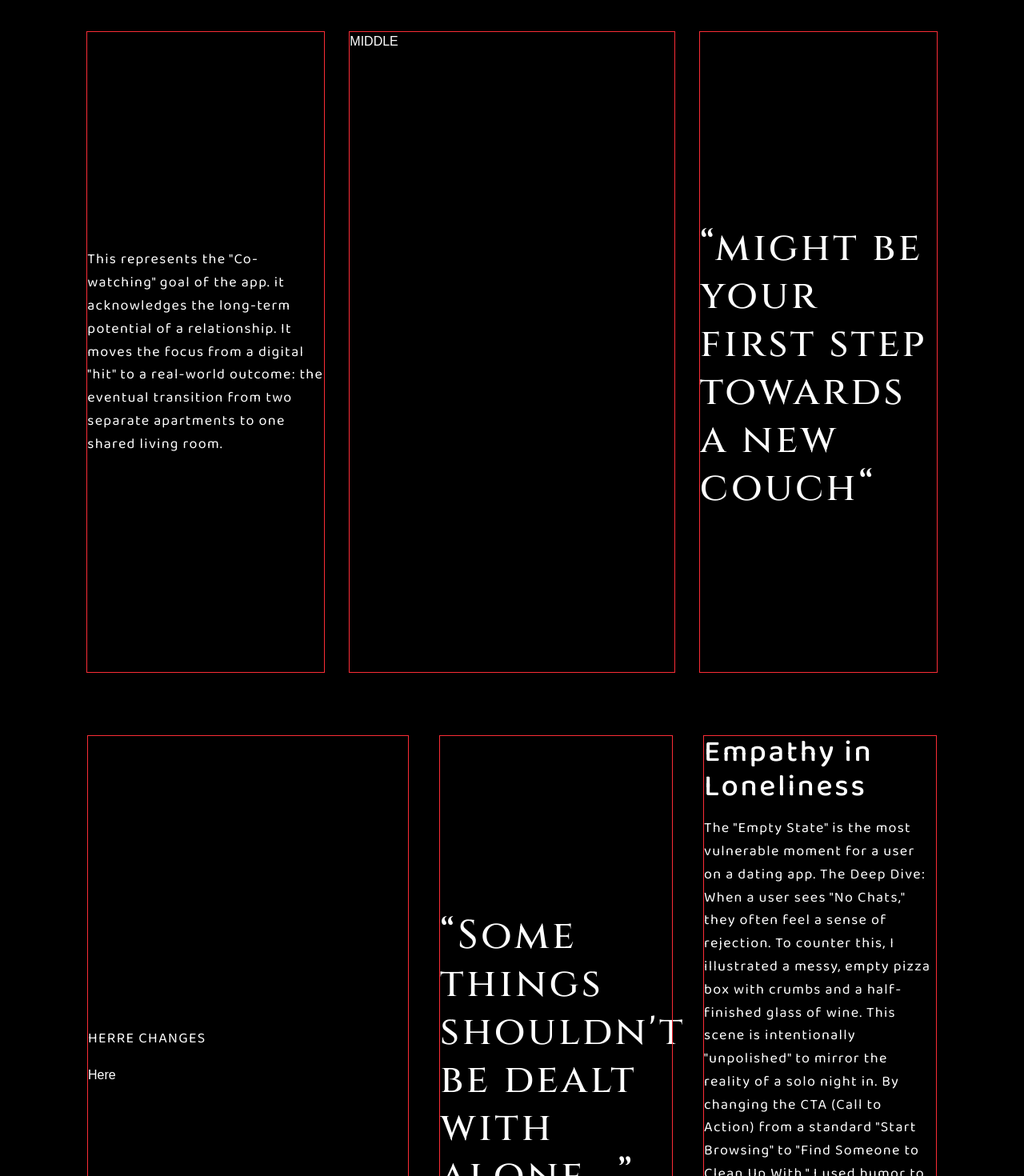
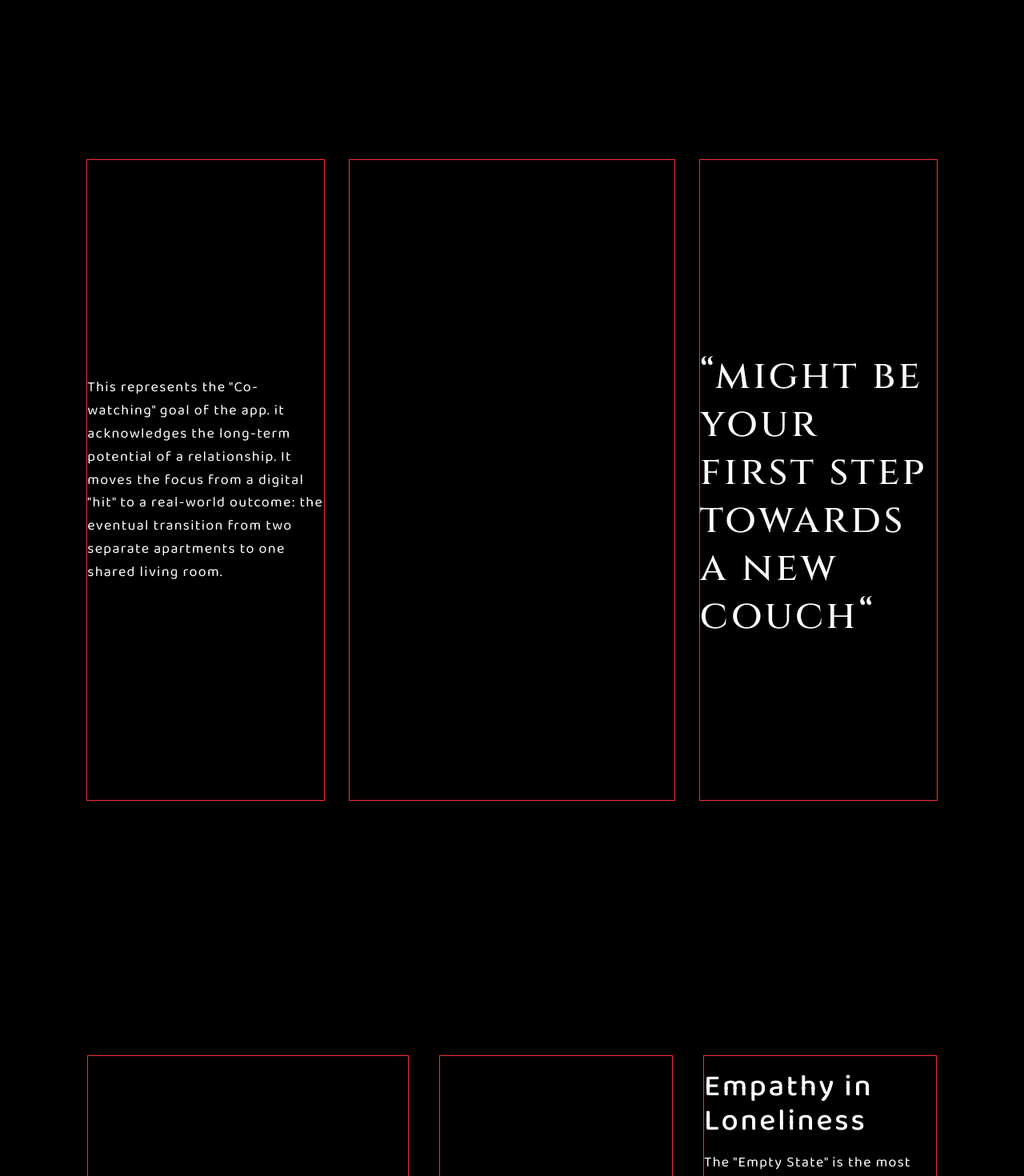
Before and after one commit to SirShabluli/portfolio, a Next.js app: page / in a window 1280 px wide. Shown: the part 840-2310 px from the top of the page at 80% size. Built offline with nearby package versions, Linux system fonts and the light colour scheme.

Commit message:
outlines/markers on and off function added

```diff
--- a/src/app/page.js
+++ b/src/app/page.js
@@ -16,6 +16,13 @@ export default function Home() {
   // הוספת State כדי להחזיק את האובייקט של Spline
   const [splineApp, setSplineApp] = useState(null);
 
+  // Debug flags - set to true/false to toggle
+  const showOutlines = true; // Change to false to hide red outlines
+  const showMarkers = false; // Change to false to hide GSAP markers
+
+  // Helper function to conditionally add outline classes
+  const outline = showOutlines ? "outline outline-1 outline-red-500" : "";
+
   useGSAP(
     () => {
       if (!splineApp) return;
@@ -29,7 +36,7 @@ export default function Home() {
         end: "bottom top",
         pin: "#mobile-wrapper",
         pinSpacing: false,
-        markers: true,
+        markers: showMarkers,
       });
 
       // פונקציית עזר קטנה כדי שלא תכתוב את אותו קוד 5 פעמים
@@ -39,8 +46,8 @@ export default function Home() {
             trigger: sectionClass,
             start: "top center",
             end: "center center",
-            scrub: 2,
-            markers: true,
+            scrub: 1,
+            markers: showMarkers,
           },
         });
 
@@ -50,14 +57,37 @@ export default function Home() {
           // כאן אנחנו מוסיפים את הסיבוב שרצית, הוא יסתיים בדיוק כשהתנועה מסתיימת
           tl.to(phoneModel.rotation, { y: rotationY, duration: 1 }, 0);
         }
+
+        // Text animations - animate text elements within this section
+        const section = document.querySelector(sectionClass);
+        if (section) {
+          const quotes = section.querySelectorAll(".quote");
+          const headings = section.querySelectorAll("h2, h3");
+          const paragraphs = section.querySelectorAll("p");
+
+          // Animate quotes - slide in from right after phone settles
+          quotes.forEach((quote) => {
+            tl.from(quote, { x: 100, opacity: 0, duration: 5 }, "-=1");
+          });
+
+          // Animate headings - fade and slide from top
+          headings.forEach((heading) => {
+            tl.from(heading, { y: 50, opacity: 0, duration: 0.8 }, "-=0.8");
+          });
+
+          // Animate paragraphs - subtle fade in
+          paragraphs.forEach((paragraph) => {
+            tl.from(paragraph, { y: 30, opacity: 0, duration: 0.8 }, "-=0.6");
+          });
+        }
       };
 
       // 2. הפעלת האנימציות לכל סקשן בנפרד
       animateSection(".section-1", 0, 0);
-      animateSection(".section-2", -25, Math.PI * 2); // סיבוב רבע סיבוב
-      animateSection(".section-3", 0, Math.PI * 4); // חזרה למרכז וחצי סיבוב
-      animateSection(".section-4", 0, Math.PI * 2);
-      animateSection(".section-5", 25, Math.PI * 2); // סיבוב שלם
+      animateSection(".section-2", -25, Math.PI * 0.15); // סיבוב רבע סיבוב
+      animateSection(".section-3", 0, Math.PI * 0); // חזרה למרכז וחצי סיבוב
+      animateSection(".section-4", 0, Math.PI * -2);
+      animateSection(".section-5", 25, Math.PI * 0); // סיבוב שלם
     },
     { scope: mainRef, dependencies: [splineApp] }
   );
@@ -65,7 +95,7 @@ export default function Home() {
   return (
     <main
       ref={mainRef}
-      className="relative bg-black text-white overflow-visible"
+      className="relative bg-black text-white overflow-visible flex flex-col gap-40"
     >
       {/* העברת פונקציית הטעינה לקומפוננטה */}
 
@@ -98,7 +128,9 @@ export default function Home() {
       </section>
       <section className="section-1">
         <div className="grid grid-cols-12 gap-8 flex justify-center my-20 min-h-screen ">
-          <div className=" col-span-4 md:col-span-3 outline outline-1 outline-red-500 md:col-start-2 flex flex-col justify-center gap-5">
+          <div
+            className={`col-span-4 md:col-span-3 ${outline} md:col-start-2 flex flex-col justify-center gap-5`}
+          >
             <p>
               This represents the "Co-watching" goal of the app. it acknowledges
               the long-term potential of a relationship. It moves the focus from
@@ -106,10 +138,8 @@ export default function Home() {
               from two separate apartments to one shared living room.
             </p>
           </div>
-          <div className="col-span-4 phone-pocket md:col-span-4 md:col-start-5 outline outline-1 outline-red-500">
-            MIDDLE
-          </div>
-          <div className=" col-span-4 md:col-span-3 md:col-start-9 outline outline-1 outline-red-500 flex flex-col gap-4 justify-center">
+          <div className={`col-span-4 phone-pocket md:col-span-4 md:col-start-5 ${outline}`}></div>
+          <div className={`col-span-4 md:col-span-3 md:col-start-9 ${outline} flex flex-col gap-4 justify-center`}>
             <span className="mt-10 flex items-center quote">
               &ldquo;might be your first step towards a new couch&ldquo;
             </span>
@@ -118,16 +148,13 @@ export default function Home() {
       </section>
       <section className="section-2">
         <div className="grid grid-cols-12 gap-10 flex justify-center my-20 min-h-screen ">
-          <div className="col-span-4 md:col-span-4 phone-pocket outline outline-1 outline-red-500 md:col-start-2 flex flex-col justify-center gap-5">
-            <p>HERRE CHANGES</p>
-            <h3>Here</h3>
-          </div>
-          <div className="col-span-4 md:col-span-3 md:col-start-6 outline outline-1 outline-red-500 flex flex-col justify-center">
+          <div className={`col-span-4 md:col-span-4 ${outline} md:col-start-2 flex flex-col justify-center gap-5`}></div>
+          <div className={`col-span-4 md:col-span-3 md:col-start-6 ${outline} flex flex-col justify-center`}>
             <span className="quote">
               “Some things shouldn&apos;t be dealt with alone...”
             </span>
           </div>
-          <div className=" col-span-4 md:col-span-3 md:col-start-9 outline outline-1 outline-red-500 flex flex-col gap-4">
+          <div className={`col-span-4 md:col-span-3 md:col-start-9 ${outline} flex flex-col justify-center gap-4`}>
             <h2>Empathy in Loneliness</h2>
 
             <p>
@@ -148,7 +175,7 @@ export default function Home() {
       </section>
       <section className="section-3">
         <div className="grid grid-cols-12 gap-8 flex justify-center my-20 min-h-screen ">
-          <div className="col-span-4 md:col-span-3 outline outline-1 outline-red-500 md:col-start-2 flex flex-col justify-center gap-5">
+          <div className={`col-span-4 md:col-span-3 ${outline} md:col-start-2 flex flex-col justify-center gap-5`}>
             <p>
               I drew inspiration from the iconic Netflix Profile Selection
               screen—the first thing millions of people see when they turn on
@@ -156,10 +183,8 @@ export default function Home() {
             </p>
             <h3>Here</h3>
           </div>
-          <div className="col-span-4 md:col-span-4 phone-pocket md:col-start-5 outline outline-1 outline-red-500">
-            MIDDLE
-          </div>
-          <div className=" col-span-4 md:col-span-3 md:col-start-9 outline outline-1 outline-red-500 flex flex-col gap-4">
+          <div className={`col-span-4 md:col-span-4 phone-pocket md:col-start-5 ${outline} flex items-center justify-center`}></div>
+          <div className={`col-span-4 md:col-span-3 md:col-start-9 ${outline} flex flex-col gap-4 justify-center`}>
             <h2>Sharing is Caring</h2>
             <p>
               The challenge was to design a screen that encourages users to
@@ -180,7 +205,7 @@ export default function Home() {
       </section>
       <section className="section-4">
         <div className="grid grid-cols-12 gap-8 flex justify-center my-20 min-h-screen ">
-          <div className="col-span-4 md:col-span-3 outline outline-1 outline-red-500 md:col-start-2 flex flex-col justify-center gap-5">
+          <div className={`col-span-4 md:col-span-3 ${outline} md:col-start-2 flex flex-col justify-center gap-5`}>
             <p>
               Technical errors and verification loops are high-friction points
               that lead to app abandonment. I chose to address this through the
@@ -196,10 +221,8 @@ export default function Home() {
               failure of the user, making them much more likely to try again.
             </p>
           </div>
-          <div className="col-span-4 md:col-span-4 md:col-start-5 phone-pocket outline outline-1 outline-red-500">
-            MIDDLE
-          </div>
-          <div className="pt-50 col-span-4 md:col-span-3 md:col-start-9 outline outline-1 outline-red-500 flex flex-col gap-4">
+          <div className={`col-span-4 md:col-span-4 md:col-start-5 phone-pocket ${outline}`}></div>
+          <div className={`pt-50 col-span-4 md:col-span-3 md:col-start-9 ${outline} flex flex-col gap-4`}>
             <h2>Defusing Frustration</h2>
             <p>Using a &quot;Pun&quot; as a tool for de-escalation.</p>
             <span className="mt-10 flex items-center quote">
@@ -211,12 +234,12 @@ export default function Home() {
       </section>
       <section className="section-5">
         <div className="grid grid-cols-12 gap-8 flex justify-center my-20 min-h-screen ">
-          <div className="col-span-4 md:col-span-3 outline outline-1 outline-red-500 md:col-start-2 flex flex-col justify-center gap-5">
+          <div className={`col-span-4 md:col-span-3 ${outline} md:col-start-2 flex flex-col justify-center gap-5`}>
             <span className="mt-10 flex items-center quote">
               &ldquo;The upgrade that makes everything fall into place&ldquo;
             </span>
           </div>
-          <div className="col-span-4 md:col-span-3 md:col-start-5 outline outline-1 outline-red-500 flex flex-col justify-center gap-4">
+          <div className={`col-span-4 md:col-span-3 md:col-start-5 ${outline} flex flex-col justify-center gap-4`}>
             <h2>Premium Comfort</h2>
             <p>
               Premium services often feel cold or overly "techy". To keep the
@@ -230,8 +253,8 @@ export default function Home() {
               and a touch of luxury without losing the "homey" vibe.
             </p>
           </div>
-          <div className="pt-50 phone-pocket col-span-4 md:col-span-4 md:col-start-8 outline outline-1 outline-red-500 flex flex-col gap-4">
-            <h2>Defusing Frustration</h2>
+          <div className={`pt-50 phone-pocket col-span-4 md:col-span-4 md:col-start-8 ${outline} flex flex-col gap-4`}>
+            <h2></h2>
           </div>
         </div>
       </section>
```
